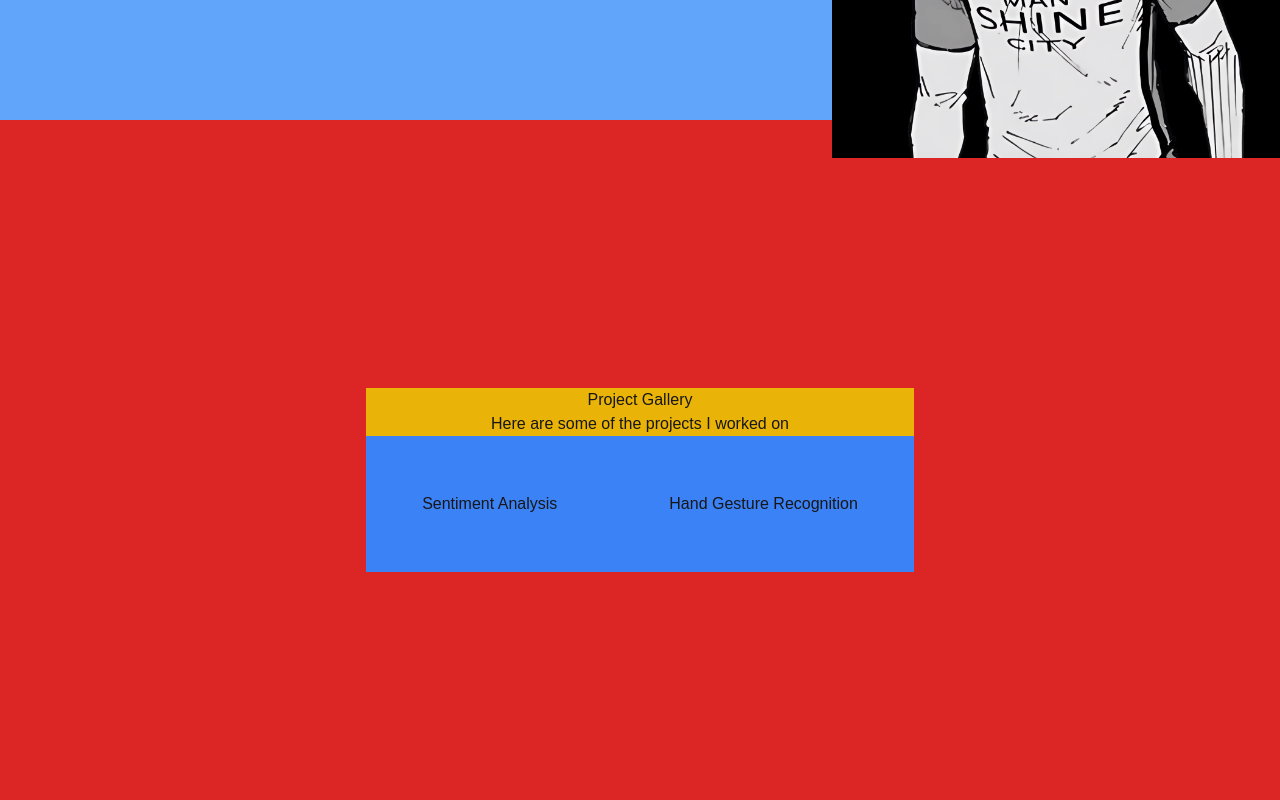
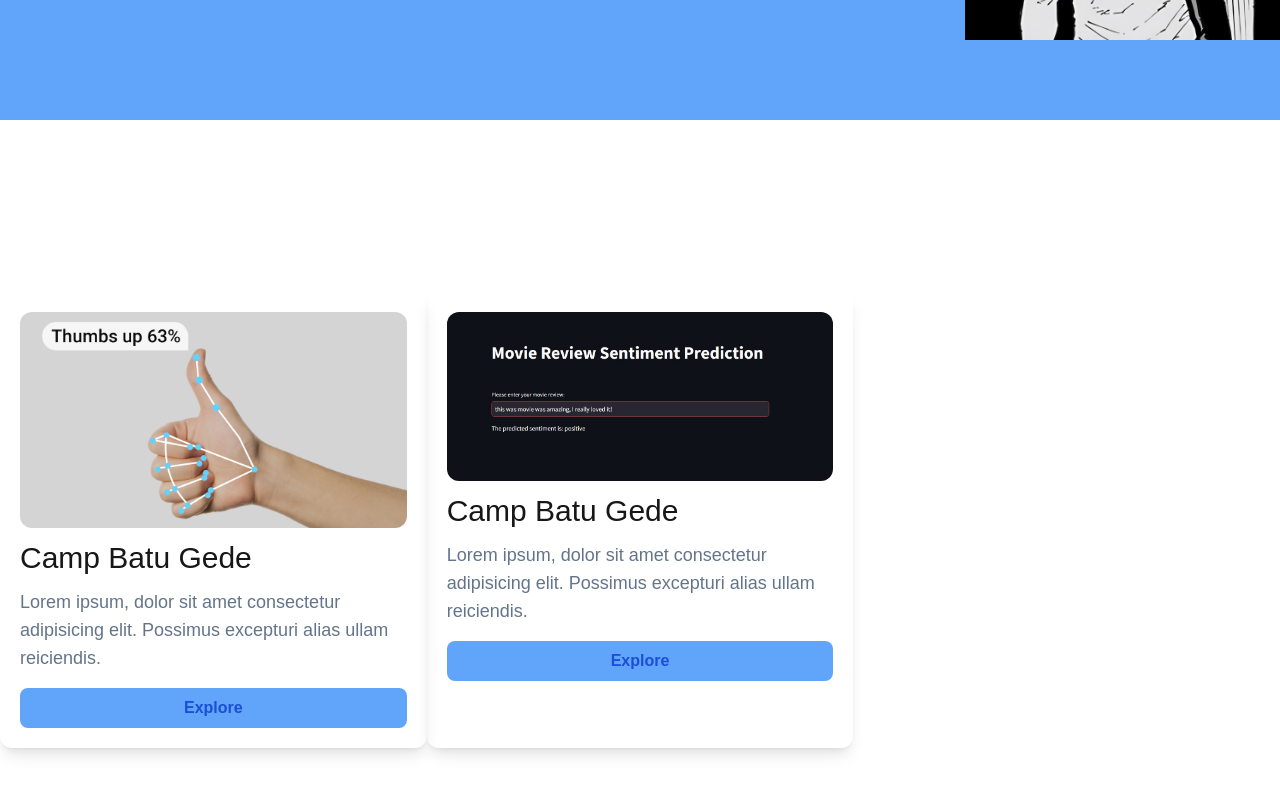
Before and after one commit to nirujan-v/nirujan-portfolio, a Next.js app: page /projects in a window 1280 px wide. Shown: the part 1380-2180 px from the top of the page. Built offline with nearby package versions, Linux system fonts and the light colour scheme.

Commit message:
added card layout to project section

```diff
--- a/src/components/About.jsx
+++ b/src/components/About.jsx
@@ -12,7 +12,7 @@ export default function Example() {
               Let’s work together to bring meaningful ideas to life! </p>
         </div>
         <div id="about-img">
-            <img src="images/genius.png" className="max-w-md"></img>
+            <img src="images/genius.png" className="max-w-md h-[70vh]"></img>
         </div>
 
 
--- a/src/components/ProjectCard.tsx
+++ b/src/components/ProjectCard.tsx
@@ -1,3 +1,5 @@
+import { div } from "framer-motion/client";
+
 type Project = {
     id: string;
     title: string;
@@ -8,31 +10,90 @@ type Project = {
 
   export default function ProjectCard({ project }: { project: Project }) {
     return (
+      /*
       <div className=" w-auto h-[90vh] flex flex-col justify-evenly items-center bg-red-600">
-        <div className="bg-green-600">
-        <div className="bg-yellow-500 flex flex-col items-center">
-        <h1>Project Gallery</h1>
-        <h2>Here are some of the projects I worked on</h2>
+        <div className="bg-green-600 rounded w-full h-2/3">
+        <div className="bg-yellow-500 flex flex-col items-center rounded">
+          <h1>Project Gallery</h1>
+          <h2>Here are some of the projects I worked on</h2>
         </div>
 
 
 
-        <div className="flex justify-around bg-blue-500">
 
-          <div className="p-14">
+
+
+
+        <div className="flex bg-blue-500 justify-around items-center">
+
+          <div className="flex flex-col items-start rounded overflow-hidden shadow bg-white m-7 w-1/2">
+            <img className="h-64 w-full object-cover" src='images/sentiment.jpg'></img>
+            <div>
             <h1>Sentiment Analysis </h1>
+            <span>Sentiment Analysis App</span>
+          </div>
+
 
           </div>
 
-          <div className="p-14">
-          <h1>Hand Gesture Recognition</h1>
+          <div className="flex flex-col items-start rounded overflow-hidden shadow bg-white m-7 w-1/2">
+            <img className="h-64 w-full object-cover" src='images/hand_gesture.png'></img>
+            <div>
+            <h1>Hand Gesture Recognition</h1>
+            <span>Hand Gesture Recognition App</span>
+            </div>
+
           </div>
 
         </div>
+
         </div>
 
 
+      </div>
+      */
+      <div className="flex items-center justify-center min-h-screen container mx-auto">
+
+      <div className="grid grid-cols-1 md:grid-cols-2 lg:grid-cols-3">
+
+        <div className="rounded-xl shadow-lg">
+          <div className="p-5 flex flex-col">
+            <div className="rounded-xl overflow-hidden">
+              <img src="images/hand_gesture.png" alt="" />
+            </div>
+            <h5 className="text-2xl md:text-3xl font-medium mt-3">Camp Batu Gede</h5>
+            <p className="text-slate-500 text-lg mt-3">
+              Lorem ipsum, dolor sit amet consectetur adipisicing elit. Possimus excepturi alias ullam reiciendis.
+            </p>
+            <a href="#" className="text-center bg-blue-400 text-blue-700 py-2 rounded-lg font-semibold mt-4 hover:bg-blue-300 focus:scale-95 transition-all duration-200 ease-out">
+              Explore
+            </a>
+          </div>
+        </div>
+
+        <div className="rounded-xl shadow-lg">
+          <div className="p-5 flex flex-col">
+            <div className="rounded-xl overflow-hidden">
+              <img src="images/sentiment.jpg" alt="" />
+            </div>
+            <h5 className="text-2xl md:text-3xl font-medium mt-3">Camp Batu Gede</h5>
+            <p className="text-slate-500 text-lg mt-3">
+              Lorem ipsum, dolor sit amet consectetur adipisicing elit. Possimus excepturi alias ullam reiciendis.
+            </p>
+            <a href="#" className="text-center bg-blue-400 text-blue-700 py-2 rounded-lg font-semibold mt-4 hover:bg-blue-300 focus:scale-95 transition-all duration-200 ease-out">
+              Explore
+            </a>
+          </div>
+        </div>
 
       </div>
+
+    </div>
+
+
+
+
+
+
     );
   }
```
Also changed, not shown: public/images/hand_gesture.png (added), public/images/sentiment.jpg (added).
